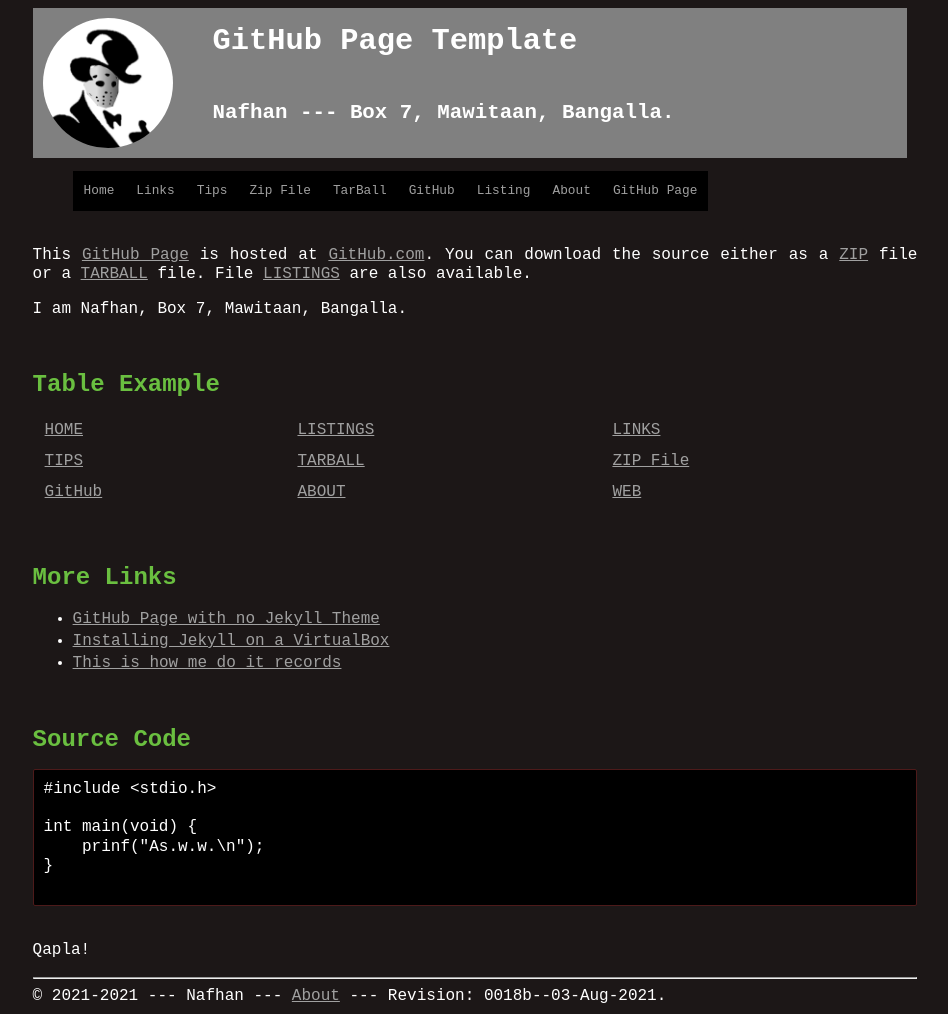
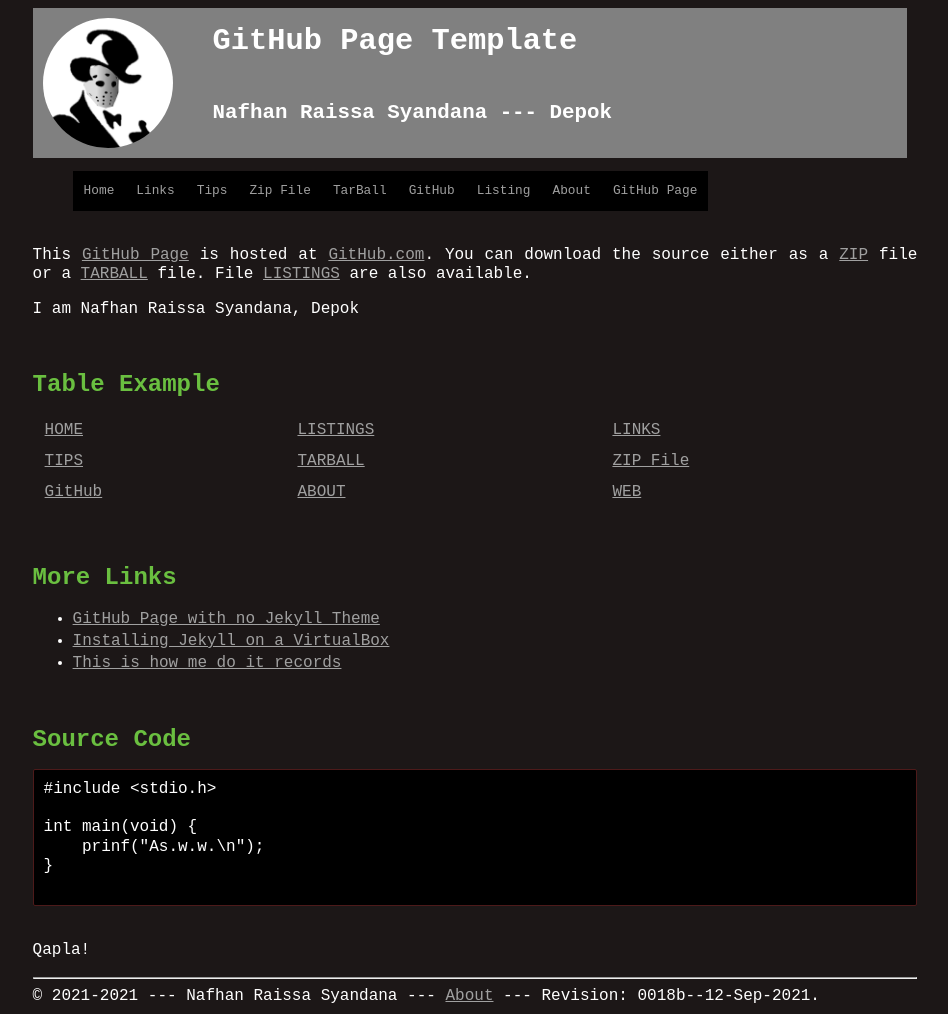
Before and after one commit to nafhansyandana/os212, a Jekyll site: the page built from index.md, in a window 1280 px wide. Shown: the whole page, without its empty margins (165-1113 px from the left). Built offline with Jekyll 4.4.1, drawn with Linux system fonts in a browser that asks for light colours.

Commit message:
Update _config.yml

```diff
--- a/_config.yml
+++ b/_config.yml
@@ -1,4 +1,4 @@
-version:     "0018b--03-Aug-2021"
+version:     "0018b--12-Sep-2021"
 copyright:   "2021-2021"
 description:
   This is a
@@ -27,8 +27,8 @@ navbarlinks:
   link:      "https://template.vlsm.org/"
 title:       "GitHub Page Template"
 lang:        "en-US"
-author:      "Nafhan"
-address:     "Box 7, Mawitaan, Bangalla."
+author:      "Nafhan Raissa Syandana"
+address:     "Depok"
 sitemap:     "true"
 markdown:    "kramdown"
 defaults:
```
